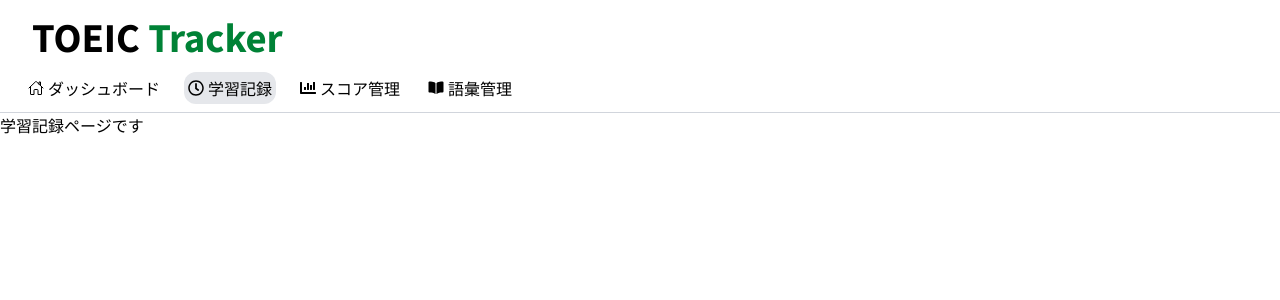
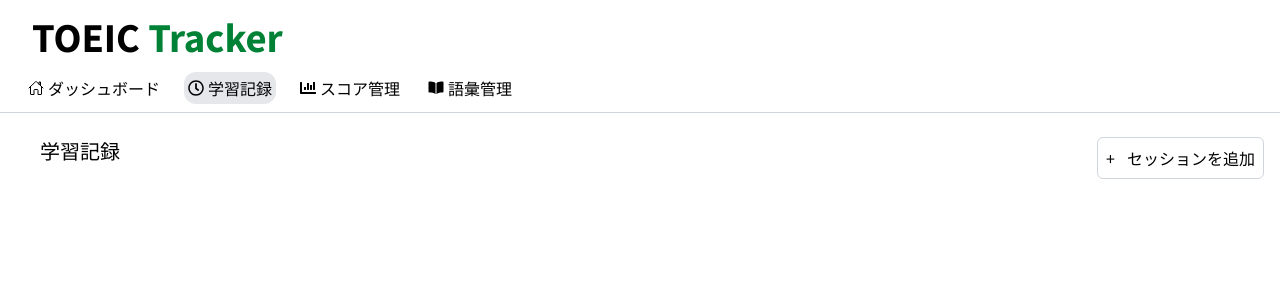
Before and after one commit to k-tomida/toeic-tracker, a React (Vite) app in the folder frontend/: page /study-sessions in a window 1280 px wide. Shown: the top 300 px of the page. Built offline with nearby package versions, Linux system fonts and the light colour scheme.

Commit message:
feat: 学習記録ページの土台を作成

```diff
--- a/frontend/src/pages/StudyManagementPage.tsx
+++ b/frontend/src/pages/StudyManagementPage.tsx
@@ -1,10 +1,21 @@
 import { Header } from "../components/Header"
+import { Button } from "../ui/Button"
 
 export const StudyManagementPage = () => {
     return (
-        <>
+        <div className="min-h-screen ">
             <Header />
-            <h1>学習記録ページです</h1>
-        </>
+            <main className="max-w-7xl mx-auto px-4 py-6">
+                <div className="flex justify-between">
+                    <h1 className="text-xl ml-6">学習記録</h1>
+                    <Button>
+                        <div className="flex items-center gap-3">
+                            <span>+</span>
+                            <span>セッションを追加</span>
+                        </div>
+                    </Button>
+                </div>
+            </main>
+        </div>
     )
 }
--- /dev/null
+++ b/frontend/src/ui/Button.tsx
@@ -0,0 +1,28 @@
+import type { ReactNode } from "react";
+
+type Props = {
+    bgColor?: string;
+    children: ReactNode;
+    onClick?: () => void;
+};
+
+export const Button = ({
+    children,
+}: Props) => {
+    return (
+        <button
+            className="
+            p-2
+            border
+            border-gray-300
+            rounded-md
+            transition-all
+            duration-200
+            hover:bg-gray-100
+            hover:shadow-md
+            hover:-translate-y-0.5
+            cursor-pointer">
+            {children}
+        </button>
+    );
+};
```
